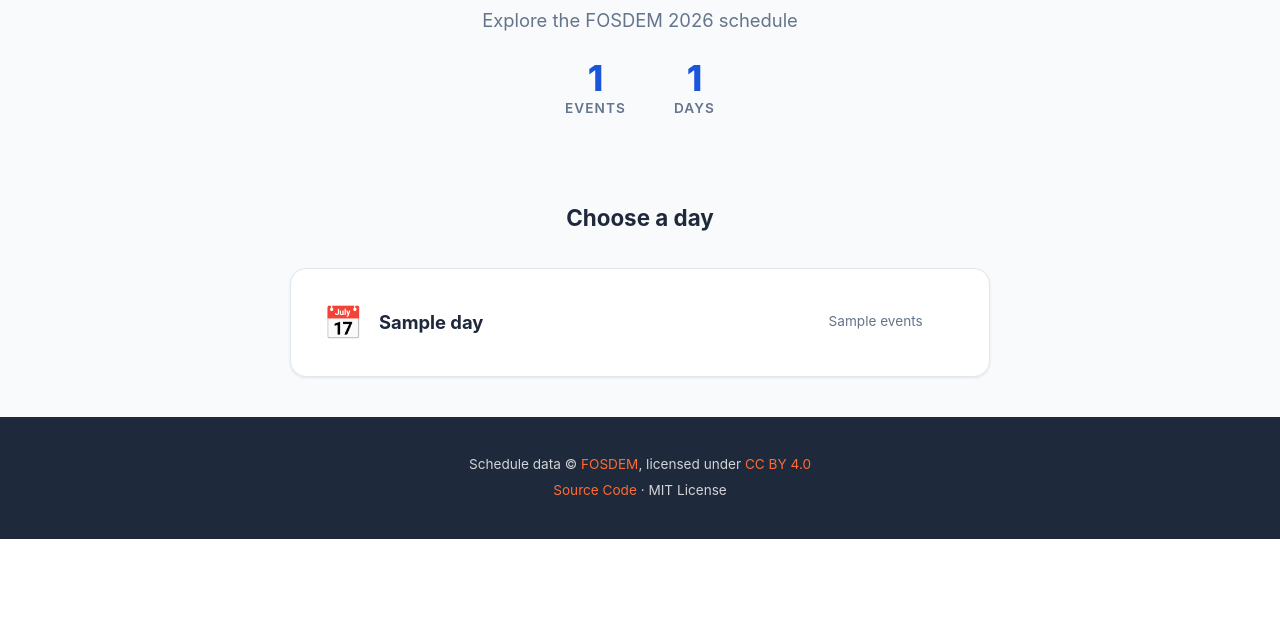
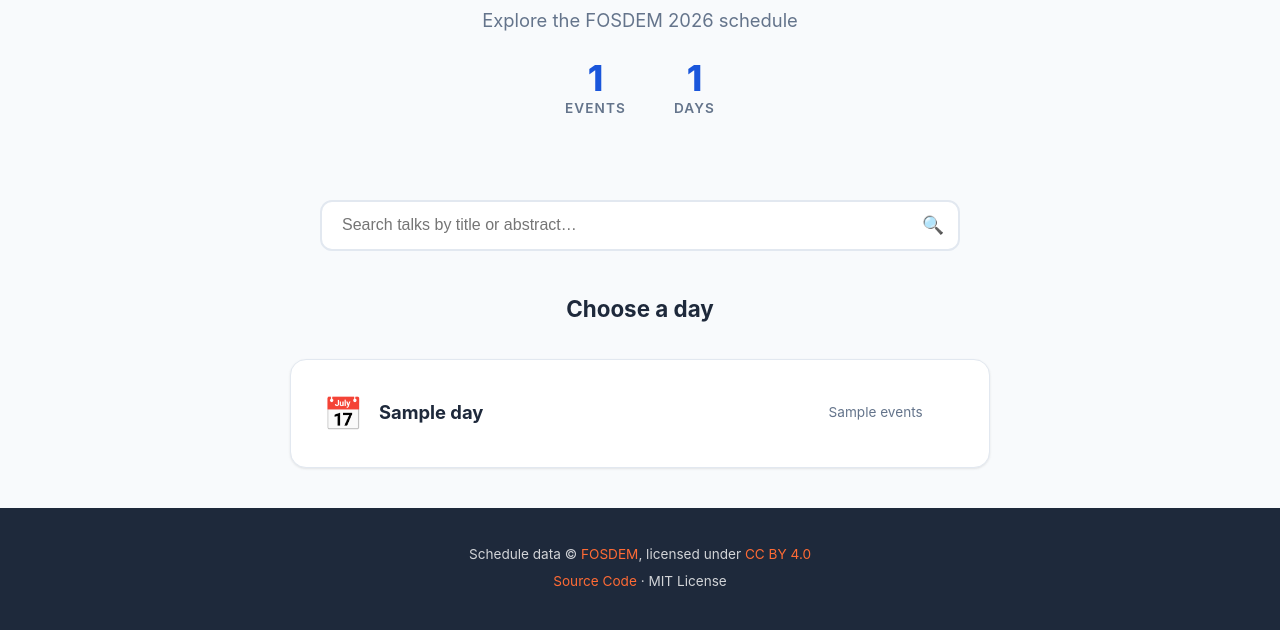
Before and after one commit to HenryPenton/fosdem-atlas, a FastAPI app: template src/templates/index.html in a window 1280 px wide. Shown: the part 304-934 px from the top of the page. Before the commit the page ends 843 px from the top, so only its background shows below. Run offline with FastAPI, Linux system fonts and the light colour scheme; the template is opened without the code that fills it: most values are stand-ins (such as "Sample title", 1, 10 or a date in 2020).

Commit message:
search functionality

```diff
--- a/src/domain/ports.py
+++ b/src/domain/ports.py
@@ -31,6 +31,8 @@ class EventRepository(Protocol):
 
     def get_speakers_for_event(self, event_id: str) -> list[dict[str, str]]: ...
 
+    def search_events(self, q: str) -> list[dict[str, str | int | datetime]]: ...
+
 
 class ScheduleFetcher(Protocol):
     """Port for fetching the conference schedule."""
--- a/src/static/css/style.css
+++ b/src/static/css/style.css
@@ -507,3 +507,68 @@ footer p {
         gap: 0.4rem;
     }
 }
+
+/* Search */
+.search-section {
+    margin-bottom: 2.5rem;
+}
+
+.search-bar {
+    position: relative;
+    max-width: 640px;
+    margin: 0 auto 1.5rem;
+}
+
+.search-input {
+    width: 100%;
+    padding: 0.9rem 3rem 0.9rem 1.25rem;
+    font-size: 1rem;
+    border: 2px solid var(--border-color);
+    border-radius: 12px;
+    background: var(--card-background);
+    color: var(--text-color);
+    outline: none;
+    transition: border-color 0.2s, box-shadow 0.2s;
+    -webkit-appearance: none;
+}
+
+.search-input:focus {
+    border-color: var(--primary-color);
+    box-shadow: 0 0 0 3px var(--primary-light);
+}
+
+.search-icon {
+    position: absolute;
+    right: 1rem;
+    top: 50%;
+    transform: translateY(-50%);
+    pointer-events: none;
+    font-size: 1.1rem;
+}
+
+.search-results-header {
+    text-align: center;
+    margin-bottom: 1rem;
+    color: var(--text-muted);
+    font-size: 0.95rem;
+}
+
+.search-results-count strong {
+    color: var(--text-color);
+}
+
+.search-no-results {
+    max-width: 480px;
+    margin: 0 auto;
+}
+
+.event-abstract {
+    font-size: 0.9rem;
+    color: var(--text-muted);
+    line-height: 1.5;
+    margin-top: 0.35rem;
+    display: -webkit-box;
+    -webkit-line-clamp: 2;
+    -webkit-box-orient: vertical;
+    overflow: hidden;
+}
--- a/src/templates/index.html
+++ b/src/templates/index.html
@@ -21,6 +21,25 @@
     </section>
 
     {% if days %}
+    <section class="search-section">
+        <div class="search-bar">
+            <input
+                type="search"
+                name="q"
+                placeholder="Search talks by title or abstract…"
+                autocomplete="off"
+                hx-get="/api/events/search"
+                hx-trigger="input changed delay:300ms, search"
+                hx-target="#search-results"
+                hx-swap="innerHTML"
+                class="search-input"
+                aria-label="Search events"
+            />
+            <span class="search-icon">🔍</span>
+        </div>
+        <div id="search-results"></div>
+    </section>
+
     <section class="day-picker">
         <h2>Choose a day</h2>
         <div class="day-grid">
```
Also changed, not shown: ROADMAP.md (+3 -3 lines), src/adapters/persistence/duckdb_repository.py (+27 -0 lines), src/adapters/web/app.py (+12 -1 lines), src/templates/partials/search_results.html (added, +29 -0 lines).
